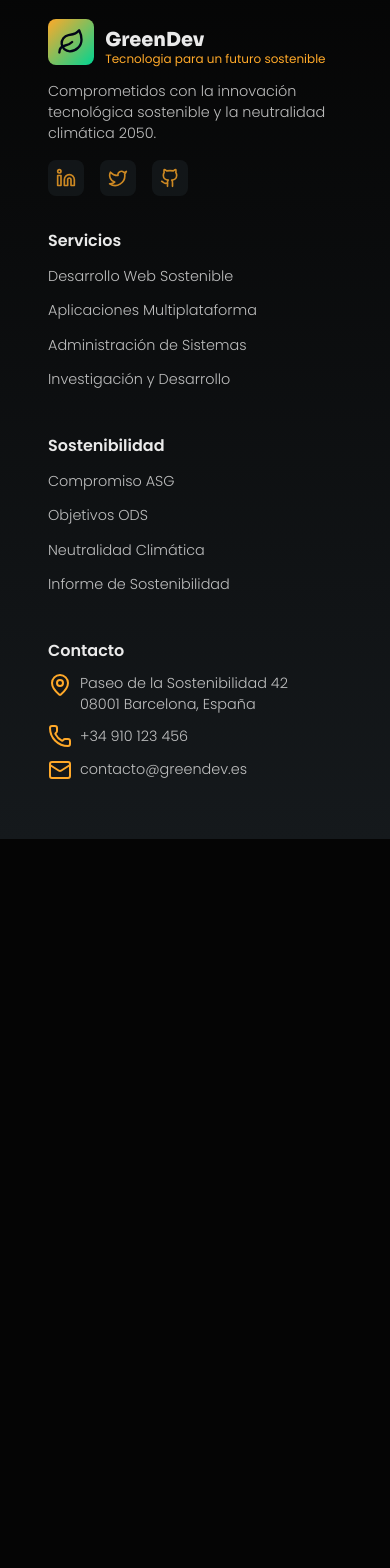
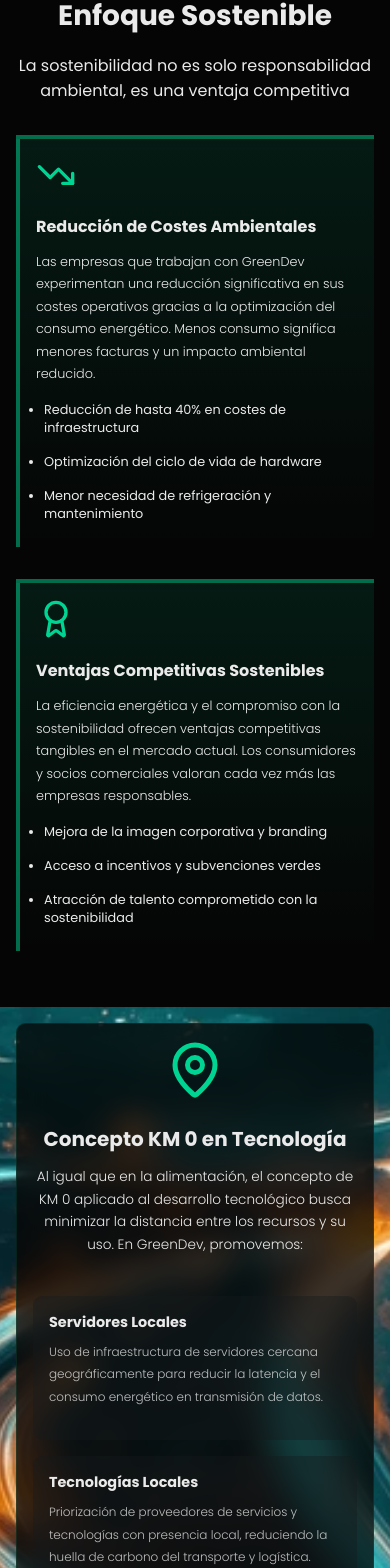
Before and after one commit to nkaryoli/GreenDev, a Vue app: page / in a window 390 px wide. Shown: the part 3679-5247 px from the top of the page. Before the commit the page ends 4518 px from the top, so only its background shows below. Built offline with nearby package versions, Linux system fonts and the light colour scheme.

Commit message:
add sustenability section

```diff
--- a/src/App.vue
+++ b/src/App.vue
@@ -3,12 +3,15 @@
 import Hero from './components/Hero.vue';
 import Footer from './components/Footer.vue';
 import Services from './components/Services.vue';
+import Sustenability
+ from './components/Sustenability.vue';
 </script>
 
 <template>
   <Header/>
   <Hero />
   <Services />
+  <Sustenability />
   <Footer/>
 </template>
 
--- /dev/null
+++ b/src/components/Sustenability.vue
@@ -0,0 +1,437 @@
+<script setup>
+import { TrendingDown, Award, MapPin } from 'lucide-vue-next';
+
+const items = [
+	{
+		icon: TrendingDown,
+		title: 'Reducción de Costes Ambientales',
+		description: 'Las empresas que trabajan con GreenDev experimentan una reducción significativa en sus costes operativos gracias a la optimización del consumo energético. Menos consumo significa menores facturas y un impacto ambiental reducido.',
+		features: [
+			'Reducción de hasta 40% en costes de infraestructura',
+			'Optimización del ciclo de vida de hardware',
+			'Menor necesidad de refrigeración y mantenimiento'
+		]
+	},
+	{
+		icon: Award,
+		title: 'Ventajas Competitivas Sostenibles',
+		description: 'La eficiencia energética y el compromiso con la sostenibilidad ofrecen ventajas competitivas tangibles en el mercado actual. Los consumidores y socios comerciales valoran cada vez más las empresas responsables.',
+		features: [
+			'Mejora de la imagen corporativa y branding',
+			'Acceso a incentivos y subvenciones verdes',
+			'Atracción de talento comprometido con la sostenibilidad'
+		]
+	}
+];
+
+const concepts = [
+	{
+		title: 'Servidores Locales',
+		description: 'Uso de infraestructura de servidores cercana geográficamente para reducir la latencia y el consumo energético en transmisión de datos.'
+	},
+	{
+		title: 'Tecnologías Locales',
+		description: 'Priorización de proveedores de servicios y tecnologías con presencia local, reduciendo la huella de carbono del transporte y logística.'
+	},
+	{
+		title: 'Edge Computing',
+		description: 'Procesamiento de datos cerca de donde se generan, minimizando transferencias innecesarias y optimizando el consumo energético.'
+	}
+];
+</script>
+
+<template>
+	<section>
+		<h2>Enfoque Sostenible</h2>
+		<span>La sostenibilidad no es solo responsabilidad ambiental, es una ventaja competitiva</span>
+
+		<div class="card-container">
+			<article
+				v-for="item in items"
+				:key="item.title"
+				class="focus-card"
+			>
+				<component :is="item.icon" class="card-icon"/>
+				<h3>{{ item.title }}</h3>
+				<p>{{ item.description }}</p>
+				<ul>
+					<li v-for="feature in item.features" :key="feature">
+						{{ feature }}
+					</li>
+				</ul>
+			</article>
+		</div>
+	</section>
+
+	<div class="km">
+		<img src="/public/bgs1.svg" alt="Background concepto KM 0">
+		<div class="wraper">
+			<div class="container">
+				<div class="container-header">
+					<MapPin class="header-icon"/>
+					<div class="header-text">
+						<h3>Concepto KM 0 en Tecnología</h3>
+						<p>Al igual que en la alimentación, el concepto de KM 0 aplicado al desarrollo tecnológico busca minimizar la distancia entre los recursos y su uso. En GreenDev, promovemos:</p>
+					</div>
+				</div>
+				<div class="container-article">
+					<article
+						v-for="concept in concepts"
+						:key="concept.title"
+						class="card"
+					>
+						<h4>{{ concept.title }}</h4>
+						<p>{{ concept.description }}</p>
+					</article>
+				</div>
+			</div>
+		</div>
+	</div>
+</template>
+
+<style scoped>
+section {
+	width: 100%;
+	max-width: 1500px;
+	padding: 3rem 2rem;
+	margin: auto;
+	display: flex;
+	flex-direction: column;
+	align-items: center;
+	overflow: hidden;
+}
+
+h2 {
+	font-size: 2.5rem;
+	margin-bottom: 1rem;
+	text-align: center;
+}
+
+span {
+	font-size: 1.2rem;
+	text-align: center;
+	margin-bottom: 3rem;
+}
+
+.card-container {
+	width: 100%;
+	display: flex;
+	justify-content: space-between;
+	gap: 4rem;
+	margin-bottom: 3rem;
+}
+
+.focus-card {
+	max-width: 100%;
+	border-left: 5px solid var(--secondary-50);
+	padding: 2rem 0 2rem 2rem;
+	background: linear-gradient(to right, var(--secondary-30), transparent);
+}
+
+.card-icon {
+	width: 60px;
+	height: 60px;
+	color:  var(--secondary-100);
+	margin-bottom: 1rem;
+	transition: all 0.3s ease;
+}
+
+h3 {
+	font-size: 1.25rem;
+	color: var(--text-primary);
+	margin: 0 0 1rem 0;
+}
+
+p {
+	font-size: 0.9rem;
+	line-height: 1.6rem;
+	font-weight: 300;
+	margin-bottom: 1.2rem;
+}
+
+ul {
+	display: flex;
+	flex-direction: column;
+	gap: 1rem;
+	font-size: 0.9rem;
+	list-style-type: disc;
+	margin-left: 1rem;
+}
+
+ul li {
+	margin-bottom: 1rem;
+}
+
+.km {
+	position: relative;
+	margin-bottom: 6rem;
+	overflow: hidden;
+}
+
+.km img {
+	width: 100%;
+	height: 700px;
+	object-fit: cover;
+}
+
+.km .wraper {
+	position: absolute;
+	top: 0;
+	width: 100%;
+	height: 100%;
+	display: flex;
+}
+
+.container {
+	width: 100%;
+	max-width: 1300px;
+	margin: auto;
+	padding: 3rem;
+	display: flex;
+	flex-direction: column;
+	backdrop-filter: blur(15px);
+	border: 1px solid var(--secondary-30);
+	border-radius: 0.6rem;
+	background-color: var(--bg-primary-50);
+}
+
+.container-header {
+	width: 100%;
+	display: flex;
+	gap: 1rem;
+}
+
+.header-icon {
+	width: 80px;
+	height: 80px;
+	color: var(--secondary-100);
+}
+
+.container-article {
+	display: flex;
+	gap: 1rem;
+}
+
+.card {
+	width: 100%;
+	padding: 2rem;
+	background-color: var(--bg-secondary-40);
+	border-radius: 0.6rem;
+}
+
+.card p {
+	font-size: 0.8rem;
+	opacity: 0.8;
+	margin-top: 1rem;
+}
+
+
+@media (max-width: 1200px) {
+	.card-container {
+		gap: 2rem;
+	}
+
+	.container {
+		padding: 2rem;
+		max-width: 95%;
+	}
+}
+
+@media (max-width: 768px) {
+	section {
+		padding: 2rem 1rem;
+	}
+
+	h2 {
+		font-size: 2rem;
+	}
+
+	span {
+		font-size: 1.1rem;
+		margin-bottom: 2rem;
+	}
+
+	.card-container {
+		flex-direction: column;
+		gap: 2rem;
+		margin-bottom: 2rem;
+	}
+
+	.focus-card {
+		padding: 1.5rem;
+		border-left: 4px solid var(--secondary-50);
+		border-top: 4px solid var(--secondary-50);
+		background: linear-gradient(to bottom, var(--secondary-30), transparent);
+	}
+
+	.card-icon {
+		width: 50px;
+		height: 50px;
+	}
+
+	h3 {
+		font-size: 1.1rem;
+	}
+
+	p {
+		font-size: 0.85rem;
+		line-height: 1.5rem;
+	}
+
+	.km {
+		position: relative;
+		height: auto;
+		min-height: 600px;
+		display: flex;
+		flex-direction: column;
+	}
+
+	.km img {
+		position: absolute;
+		height: 100%;
+		z-index: 1;
+	}
+
+	.km .wraper {
+		position: relative;
+		height: auto;
+		min-height: 600px;
+		z-index: 2;
+		flex: 1;
+	}
+
+	.container {
+		position: relative;
+		margin: 1rem;
+		padding: 1.5rem;
+		height: auto;
+		min-height: 500px;
+	}
+
+	.container-header {
+		flex-direction: column;
+		text-align: center;
+		gap: 1.5rem;
+		margin-bottom: 1.5rem;
+	}
+
+	.header-icon {
+		width: 60px;
+		height: 60px;
+		margin: 0 auto;
+	}
+
+	.container-article {
+		flex-direction: column;
+		gap: 1rem;
+	}
+
+	.card {
+		padding: 1.5rem;
+	}
+
+	.card h4 {
+		font-size: 1rem;
+	}
+
+	.card p {
+		font-size: 0.8rem;
+	}
+}
+
+@media (max-width: 480px) {
+	section {
+		padding: 1.5rem 1rem;
+	}
+
+	h2 {
+		font-size: 1.75rem;
+	}
+
+	span {
+		font-size: 1rem;
+	}
+
+	.focus-card {
+		padding: 1rem;
+	}
+
+	.card-icon {
+		width: 40px;
+		height: 40px;
+		margin-bottom: 0.75rem;
+	}
+
+	h3 {
+		font-size: 1rem;
+		margin-bottom: 0.75rem;
+	}
+
+	p {
+		font-size: 0.8rem;
+		line-height: 1.4rem;
+		margin-bottom: 1rem;
+	}
+
+	ul {
+		font-size: 0.8rem;
+		gap: 0.5rem;
+		margin-left: 0.5rem;
+	}
+
+	ul li {
+		margin-bottom: 0.5rem;
+	}
+
+	.container {
+		padding: 1rem;
+	}
+
+	.container-header h3 {
+		font-size: 1.25rem;
+	}
+
+	.container-header p {
+		font-size: 0.85rem;
+	}
+
+	.card {
+		padding: 1rem;
+	}
+
+	.card h4 {
+		font-size: 0.9rem;
+	}
+
+	.card p {
+		font-size: 0.75rem;
+		margin-top: 0.5rem;
+	}
+}
+
+@media (max-width: 360px) {
+	h2 {
+		font-size: 1.5rem;
+	}
+
+	span {
+		font-size: 0.9rem;
+	}
+
+	.km {
+		min-height: 500px;
+	}
+
+	.km .wraper {
+		min-height: 500px;
+	}
+
+	.container {
+		padding: 0.75rem;
+	}
+
+	.card {
+		padding: 0.75rem;
+	}
+}
+</style>
```
Also changed, not shown: public/bgs1.svg (added).
